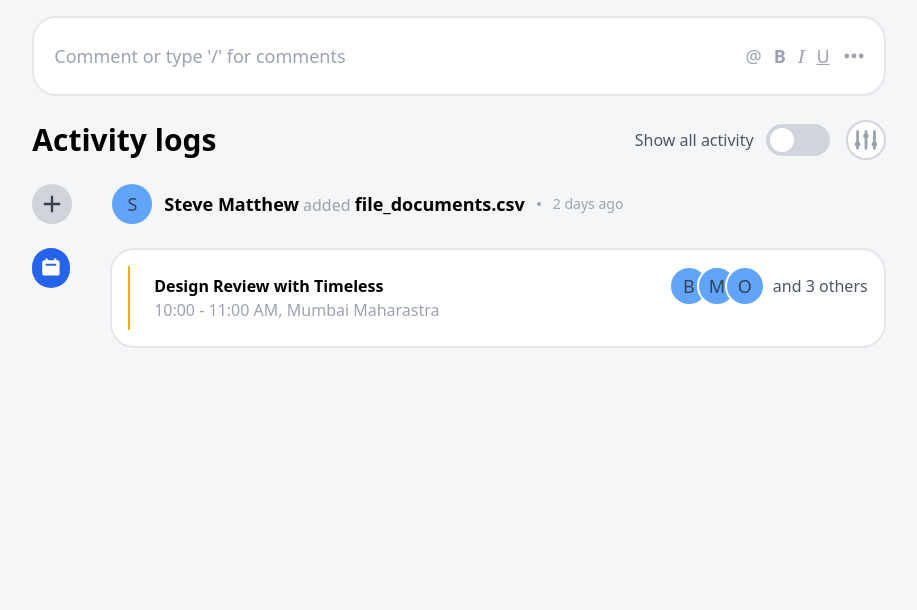
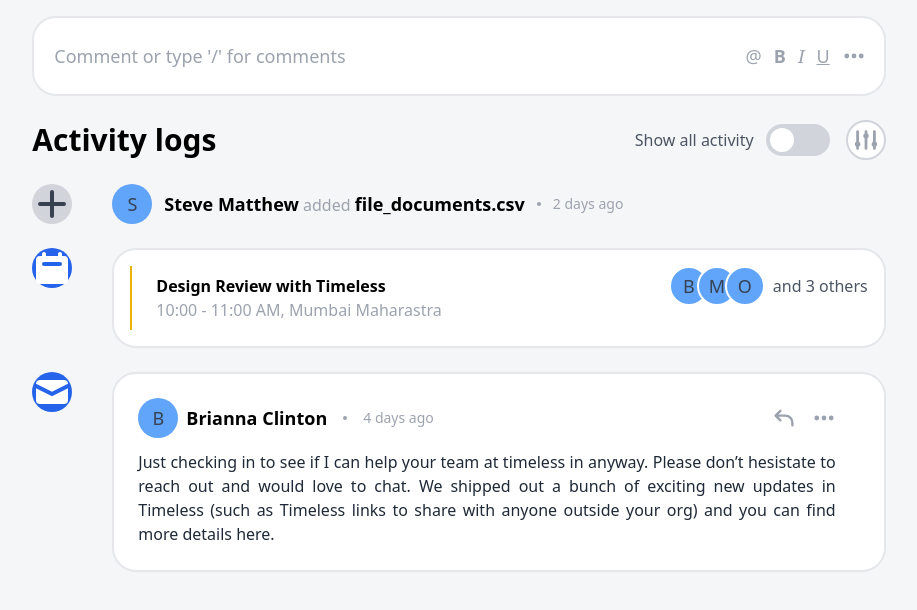
Before and after one commit to kpldvnpne/activity-log-implementation, a React (Create React App) app: page / in a window 1280 px wide. Shown: the top 610 px of the page, without its empty margins (181-1098 px from the left). Built offline with nearby package versions, Linux system fonts and the light colour scheme.

Commit message:
Add Message Card and fix shrinking

```diff
--- a/src/App.tsx
+++ b/src/App.tsx
@@ -4,6 +4,8 @@ import {
   AdjustmentsIcon,
   PlusIcon,
   CalendarIcon,
+  MailIcon,
+  ReplyIcon,
 } from "@heroicons/react/solid";
 
 function App(): React.ReactElement {
@@ -39,6 +41,24 @@ function App(): React.ReactElement {
             "ghi",
           ]}
         />
+        <ActivityLog
+          icon={
+            <ActivityIcon important>
+              <MailIcon />
+            </ActivityIcon>
+          }
+          body={
+            <MessageCard
+              who="Brianna Clinton"
+              when={4}
+              message="Just checking in to see if I can help your team at timeless in anyway.
+          Please don’t hesistate to reach out and would love to chat. We shipped
+          out a bunch of exciting new updates in Timeless (such as Timeless
+          links to share with anyone outside your org) and you can find more
+          details here."
+            />
+          }
+        />
       </div>
     </div>
   );
@@ -56,6 +76,38 @@ interface EventActivityLogProps {
   endTime: string;
   location: string;
   namesOfParticipants: Array<string>;
+}
+
+interface MessageCardProps {
+  who: string;
+  when: number;
+  message: string;
+}
+
+function MessageCard({ who, when, message }: MessageCardProps) {
+  return (
+    <Card>
+      <div className="p-6 pr-12 space-y-3">
+        <div className="flex flex-row justify-between items-center">
+          <div className="flex flex-row space-x-4 items-center">
+            <div className="flex flex-row space-x-2 items-center">
+              <AvatarOfName name={who} />
+              <Highlighted>{who}</Highlighted>
+            </div>
+            <DotSeparator />
+            <TimeOfActivity days={when} />
+          </div>
+          <div className="flex flex-row space-x-4 text-gray-400">
+            <ReplyIcon className="w-6 h-6" />
+            <DotsHorizontalIcon className="w-6 h-6" />
+          </div>
+        </div>
+        <p className="text-justify text-md leading-6 text-gray-800 font-regular">
+          {message}
+        </p>
+      </div>
+    </Card>
+  );
 }
 
 function EventActivityLog({
@@ -202,7 +254,7 @@ function AvatarOfName({ name, hasBorder = false }: NameAvatarProps) {
   const nameInitial = name[0];
   return (
     <div
-      className={`rounded-full h-10 w-10 bg-blue-400 text-gray-700 flex items-center justify-center text-lg ${
+      className={`rounded-full h-10 w-10 bg-blue-400 text-gray-700 flex flex-shrink-0 items-center justify-center text-lg ${
         hasBorder ? "border-2 border-white" : ""
       }`}
     >
@@ -221,7 +273,7 @@ function ActivityIcon({ children, important = false }: ActivityIconProps) {
   const backgroundColorClass = important ? "bg-blue-600" : "bg-gray-300";
   return (
     <div
-      className={`rounded-full ${backgroundColorClass} ${textColorClass} h-10 w-10 p-2`}
+      className={`rounded-full ${backgroundColorClass} ${textColorClass} h-10 w-10 flex items-center justify-center flex-shrink-0`}
     >
       {children}
     </div>
```
